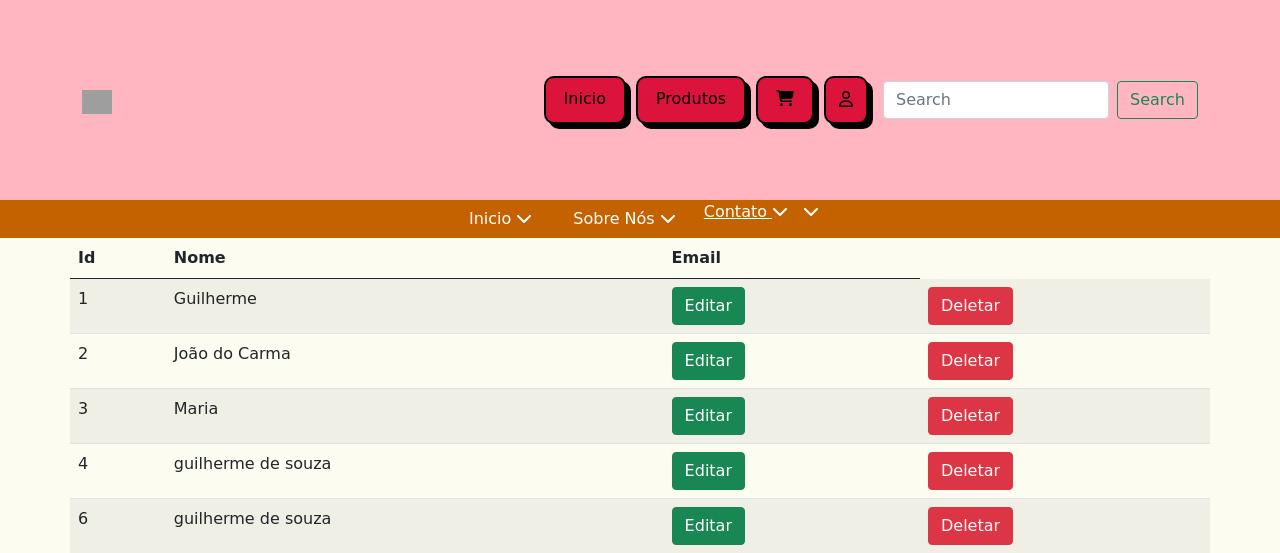
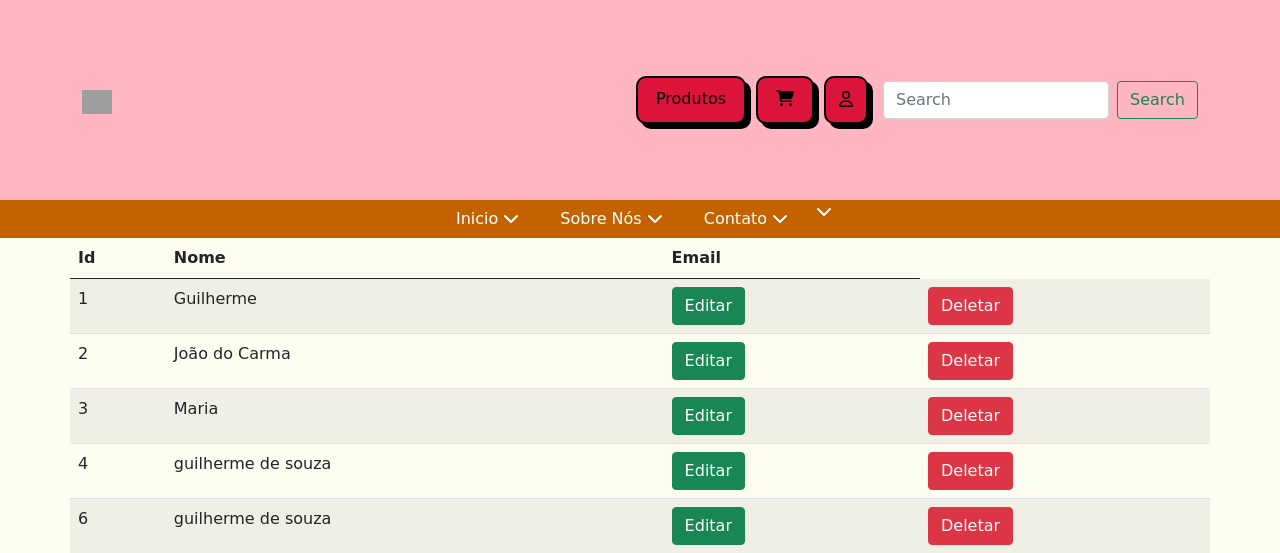
Before and after one commit to PortadordeCNPJ/PrincipalBakeryDreams, a PHP site: page / in a window 1280 px wide. Shown: the top 553 px of the page. Run offline with PHP 8.4, Linux system fonts and the light colour scheme; data comes from the database, SQL or seed files in the repository; grey boxes are pictures that could not be loaded.

Commit message:
Add: Criação de novas páginas (contato, sobre nós e etc)

```diff
--- /dev/null
+++ b/app/components/nav_bar.php
@@ -0,0 +1,5 @@
+<?php
+     function navBar() {
+        return "<a class='btn btn-default' href='$href' role='button'>$text</a>";
+    }
+?>
--- /dev/null
+++ b/app/controllers/pages/contato.php
@@ -0,0 +1,3 @@
+<?php
+
+$layout->add('contato');
--- a/app/controllers/pages/sobre.php
+++ b/app/controllers/pages/sobre.php
@@ -1,3 +1,3 @@
 <?php
 
-$layout->add('/sobre');
+$layout->add('sobre');
--- /dev/null
+++ b/app/views/contato.php
@@ -0,0 +1 @@
+<h2>Rua Guilherme Sofia Silva</h2>
--- a/app/views/layout.php
+++ b/app/views/layout.php
@@ -39,9 +39,6 @@
             <div class="collapse navbar-collapse" id="navbarNavDarkDropdown">
                 <ul class="navbar-nav">
                     <li class="comic-button">
-                        <?php echo menuItem("/", "Inicio"); ?>
-                    </li>
-                    <li class="comic-button">
                         <?php echo menuItem("/cart_products", "Produtos"); ?>
                     </li>
                     <li class="comic-button">
@@ -68,8 +65,8 @@
     <nav class="navbar navbar-down">
         <ul class="navbar-nav navbar-down-ul">
             <li class="nav-item-down"> <?php echo menuItem("/", "Inicio <i class='fa-solid fa-chevron-down'></i>"); ?> </li>
-            <li class="nav-item-down"><?php echo menuItem("/", "Sobre Nós <i class='fa-solid fa-chevron-down'></i>"); ?> </li>
-            <li class="nav-item-down"><a href="#"> Contato <i class="fa-solid fa-chevron-down"></i> </a></li>
+            <li class="nav-item-down"> <?php echo menuItem("/sobre", "Sobre Nós <i class='fa-solid fa-chevron-down'></i>"); ?> </li>
+            <li class="nav-item-down"> <?php echo menuItem("/contato", "Contato <i class='fa-solid fa-chevron-down'></i>"); ?> </li>
             <li class="nav-item-down"><a href="#">  <i class="fa-solid fa-chevron-down"></i> </a></li>
         </ul>
     </nav>
--- a/app/views/sobre.php
+++ b/app/views/sobre.php
@@ -0,0 +1 @@
+<h2>OLA MUNDO</h2>
--- a/public/index.php
+++ b/public/index.php
@@ -9,6 +9,7 @@ use app\classes\Uri;
 $routes = [
     '/' => 'controllers/index',
     '/sobre' => 'controllers/pages/sobre',
+    '/contato' => 'controllers/pages/contato',
     '/user_create' => 'controllers/user/user_create',
     '/user_store' => 'controllers/user/user_store',
     '/user_edit' => 'controllers/user/user_edit',
```
